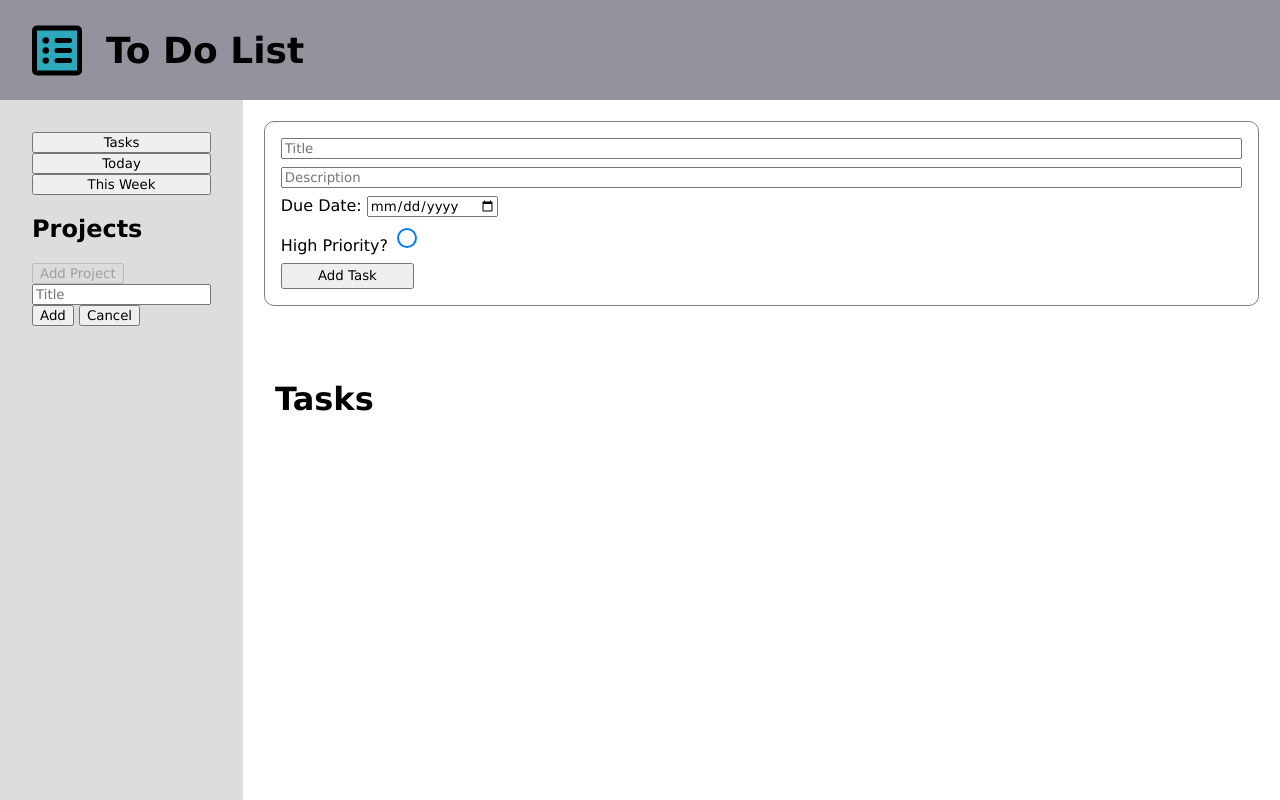
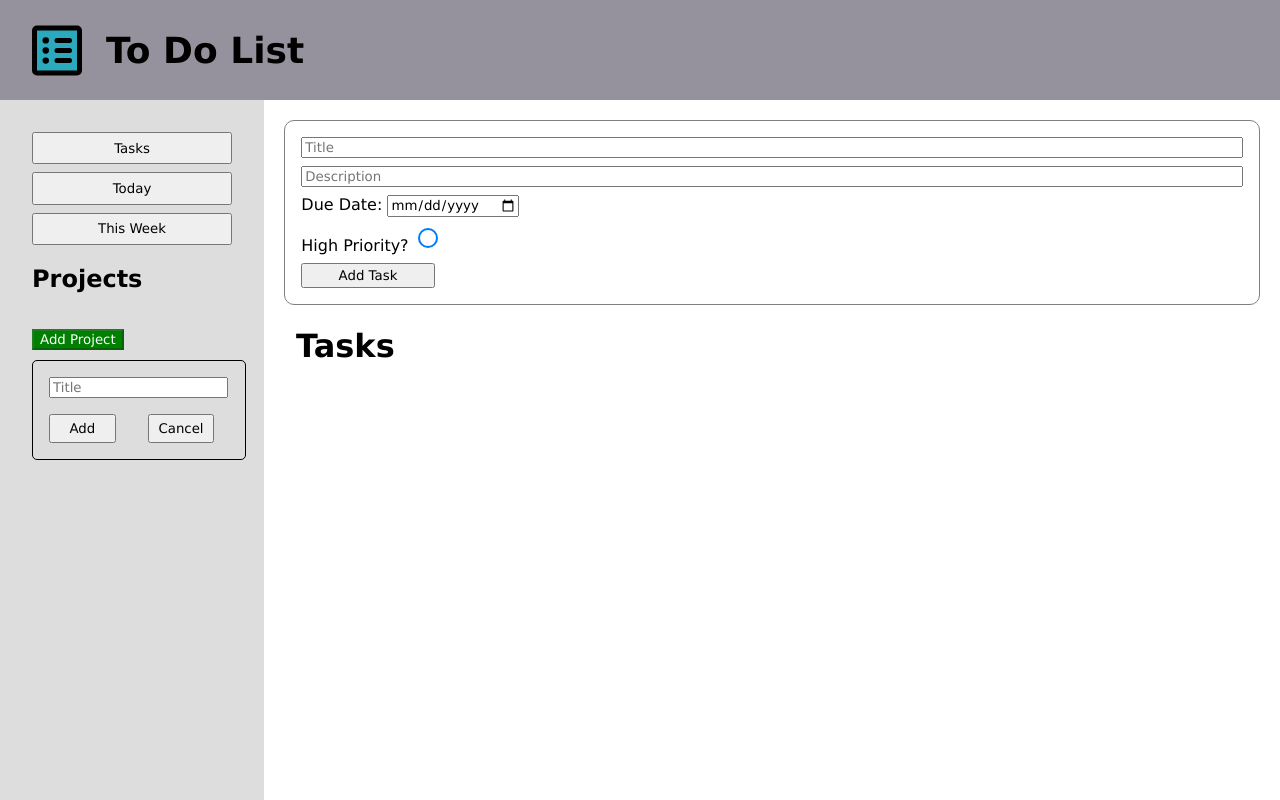
Before and after one commit to khenson631/ToDo, a plain HTML site: page index.html in a window 1280 px wide. Both pictures are taken after a click on the button "Add Project". Shown: the top 800 px of the page. Drawn offline with Linux system fonts and the light colour scheme.

Commit message:
Some basic styling improvements

```diff
--- a/style.css
+++ b/style.css
@@ -31,6 +31,7 @@ body {
     padding: 2em;
     background-color: rgb(221, 221, 221);
     min-height: 100vh;
+    width: 200px;
 }
 
 #defaultProjects {
@@ -48,11 +49,12 @@ body {
     flex-wrap: wrap;
     gap: .5em;
     padding: 2em;
+    padding-top: 0;
 }
 
 .task {
     border: 1px solid darkgray;
-    border-radius: 10px;
+    border-radius: 5px;
     padding: .5em;
     background-color:rgb(208, 234, 250);
 }
@@ -62,9 +64,11 @@ body {
     border-radius: 10px;
     padding:1rem;
     margin: 2%;
+    margin-bottom: 0;
     display: flex;
     flex-direction: column;
     gap: .5em;
+    flex-wrap: wrap;
 }
 
 input[type="checkbox"] {
@@ -125,3 +129,52 @@ input[type="checkbox"]:checked::after {
     width: 10em;
     padding: .25em;
 }
+
+#projectsList,#defaultProjects {
+  display: flex;
+  flex-direction: column;
+  gap: .5rem;
+}
+
+#sidebar button {
+  /* border: none; */
+}
+
+#AddProjectButtonAndForm {
+  padding: 1em;
+  padding-left: 0;
+}
+
+#btnAddProject {
+  background-color: green;
+  color: white;
+}
+
+.projectButtons {
+  padding: .5em;
+}
+
+#frmNewProject {
+  /* padding: 1em; */
+  display: flex;
+  /* gap: 1em; */
+  margin: 10px;
+  margin-left: 0;
+  padding: 1em;
+  padding-bottom: 0;
+  border: 1px solid black;
+  border-radius: 5px;
+  width: 180px;
+}
+
+#buttonContainer {
+  padding: 1em 0 1em 0;
+  display: flex;
+  gap: 2em;
+}
+
+#btnSubmitNewProject, #btnCancelNewProject {
+  width: 5em;
+  padding: 5px;
+  justify-content: space-evenly;
+}
```
